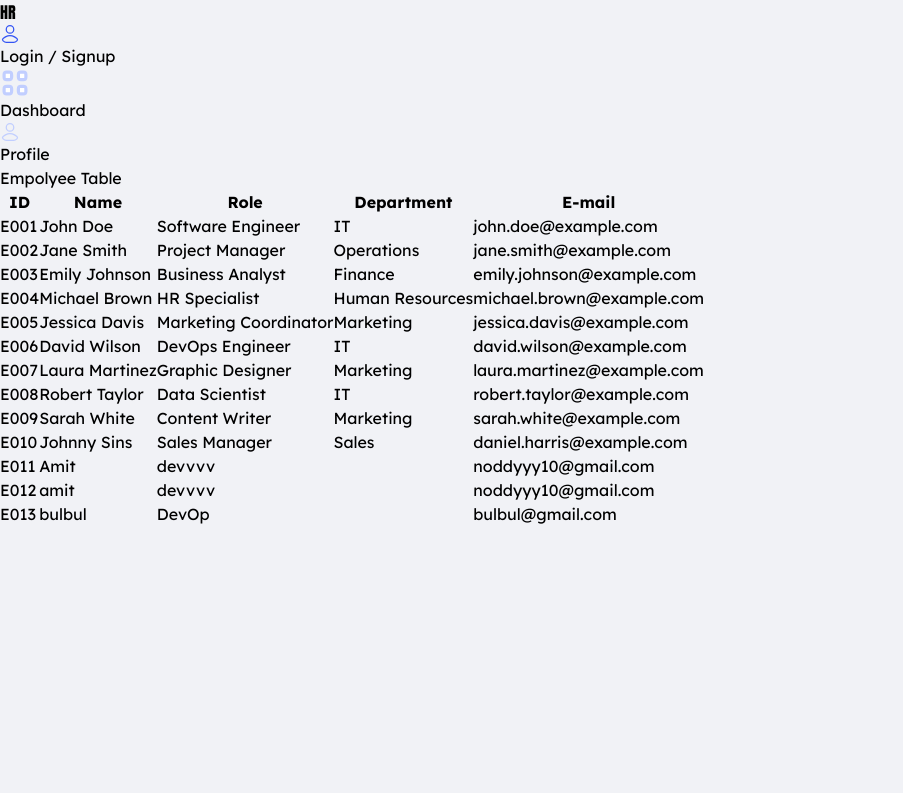
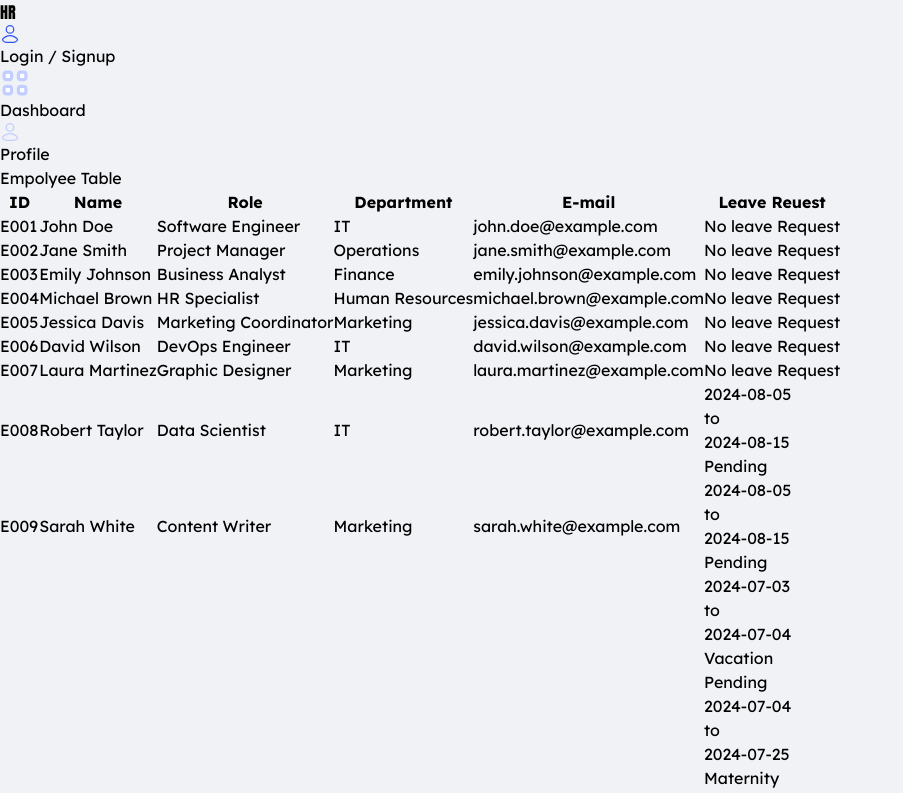
Before and after one commit to Niraaj10/HR-Portal, a React (Vite) app: page /EmpDash in a window 1280 px wide. Shown: the top 793 px of the page, without its empty margins (0-903 px from the left). Built offline with nearby package versions, Linux system fonts and the light colour scheme.

Commit message:
HR Request

```diff
--- a/src/components/EmpDash.jsx
+++ b/src/components/EmpDash.jsx
@@ -31,18 +31,50 @@ const EmpDash = () => {
                 <th className="p-5">Role</th>
                 <th className="p-5">Department</th>
                 <th className="p-5">E-mail</th>
+                <th className="p-5">Leave Reuest</th>
               </tr>
             </thead>
 
             <tbody>
               {
                 employees.map(employee => (
-              <tr key={employee.emp_id} className='border-b'>
+                  <tr key={employee.emp_id} className='border-b h-[100px]'>
                     <td className="p-4">{employee.emp_id}</td>
                     <td className="p-4">{employee.name}</td>
                     <td className="p-4">{employee.role}</td>
                     <td className="p-4">{employee.department}</td>
                     <td className="p-4">{employee.email}</td>
+                    <td className=" flex flex-col items-center justify-center">{
+                      employee.leaveRequests && employee.leaveRequests.length > 0 ? (
+                        // <div className='w-[350px] px-8 h-[500px] overflow-y-auto overflow-x-hidden scrollbar-hide'>
+                        <div className="div overflow-x-hidden overflow-y-scroll px-4 scrollbar-hide flex flex-col justify-center h-[100px] ">
+
+                          {
+                            employee.leaveRequests.map(req => (
+                              req.status === 'Pending' ? (<div className="ReqCard border flex flex-col w-full m-4 p-4 py-3 rounded-xl border-blue-500 ">
+                                <div className="date flex justify-between">
+                                  <div className="strDate">{req.startDate}</div>to
+                                  <div className="endDate">{req.endDate}</div>
+                                </div>
+                                <div className="Status flex justify-between">
+                                  <div className="Reason">{req.lType}</div>
+                                  <div className="stat">{req.status === 'Pending' ? (req.status) : (" ")}</div>
+                                </div>
+                              </div>) : ('')
+
+                            ))
+                          }
+                        </div>
+                        // </div>
+
+                      ) : (
+                        <div className="div h-[95px] flex flex-col justify-center">
+                          No leave Request
+                        </div>
+                        // <td className="p-4 flex flex-col justify-center h-[95px]"> No leave Request</td>
+                      )
+                    }</td>
+
                   </tr>
                 ))
               }
--- a/src/components/LeaveReq.jsx
+++ b/src/components/LeaveReq.jsx
@@ -9,11 +9,24 @@ const LeaveReq = ({ user, userID, userRole }) => {
   const [reason, setReason] = useState('');
   const [lType, setLType] = useState('Vaction');
 
-  // const [leaveHist, setLeaveHist] = useState([]);
+  const [leaveHist, setLeaveHist] = useState([]);
 
-  console.log(user.leaveRequests);
+  // console.log(user.emp_id);
 
-  const LeaveReqs = user.lleaveRequests;
+
+  // const LeaveReqs = user.leaveRequests;
+  useEffect(() => {
+    const fetchLeaveHist = async () => {
+      try {
+        const response = await axios.get(`http://localhost:5000/leaveRequests/${user.emp_id}`);
+        setLeaveHist(response.data);
+      } catch (error) {
+        console.error('Error fetching leave requests: ', error);
+      }
+    };
+
+    fetchLeaveHist();
+  }, [user.emp_id]);
 
 
 
@@ -35,7 +48,7 @@ const LeaveReq = ({ user, userID, userRole }) => {
 
       if (response.data.success) {
         //Leave History update
-        setLeaveHist(prevHist => [...prevHist, response.data.LeaveReq]);
+        // setLeaveHist(prevHist => [...prevHist, response.data.LeaveReq]);
 
         setStartDate('');
         setEndDate('');
@@ -58,7 +71,7 @@ const LeaveReq = ({ user, userID, userRole }) => {
       <div className='LeavePage bg-white p-7 mt-5 mr-10 rounded-xl h-[70vh] flex gap-5'>
 
 
-        <div className="ReqCont flex flex-col items-center w-[70%]">
+        <div className="ReqCont flex flex-col items-center w-[70%] pr-0">
           <div className='text-xl mb-5 underline'>
             Leave Request
           </div>
@@ -135,8 +148,11 @@ const LeaveReq = ({ user, userID, userRole }) => {
 
         </div>
 
-        <div className="ReqCont">
+        <div className="ReqCont border-l-2 flex flex-col justify-center items-center">
+
+          <div className='text-xl'>
           Leave History
+          </div>
 
           {/* <table>
             <thead>
@@ -162,20 +178,23 @@ const LeaveReq = ({ user, userID, userRole }) => {
           </table> */}
 
 
+          <div className='w-[350px] px-8 h-[500px] overflow-y-auto overflow-x-hidden scrollbar-hide'>
+
           {
-            user.leaveRequests.map(req => (
+            leaveHist.map(req => (
               <div className="ReqCard border flex flex-col w-full m-4 p-4 rounded-xl border-blue-500 ">
                 <div className="date flex justify-between">
                   <div className="strDate">{req.startDate}</div>to
                   <div className="endDate">{req.endDate}</div>
                 </div>
                 <div className="Status flex justify-between">
-                  <div className="Reason">{req.reason}</div>
+                  <div className="Reason">{req.lType}</div>
                   <div className="stat">{req.status}</div>
                 </div>
               </div>
             ))
           }
+          </div>
 
         </div>
 
--- a/src/data/EmpData.json
+++ b/src/data/EmpData.json
@@ -124,20 +124,6 @@
     "address": "123 Poplar Street, Springfield, IL",
     "leaveRequests": [
       {
-        "id": "1625567845678",
-        "reason": "Vacation",
-        "startDate": "2024-07-01",
-        "endDate": "2024-07-10",
-        "status": "Approved"
-      },
-      {
-        "id": "1625567845679",
-        "reason": "Medical",
-        "startDate": "2024-08-05",
-        "endDate": "2024-08-15",
-        "status": "Pending"
-      },
-      {
         "id": "ca9d171c-884e-495b-ab06-099b86dcc2fc",
         "reason": "",
         "startDate": "2024-07-03",
@@ -146,19 +132,35 @@
         "status": "Pending"
       },
       {
-        "id": "0c3af1a4-8e0a-4b8e-8fc6-3964c4472b55",
+        "id": "a861c437-53c5-49b0-99ab-8c02e28fe2e7",
         "reason": "",
-        "startDate": "2024-07-05",
-        "endDate": "2024-07-08",
-        "lType": "Casual",
+        "startDate": "2024-07-04",
+        "endDate": "2024-07-25",
+        "lType": "Maternity",
         "status": "Pending"
       },
       {
-        "id": "07f42b9c-92fe-453a-85d9-73456a268f67",
+        "id": "1e633834-8828-4121-8ad4-29b517e20d1c",
         "reason": "",
-        "startDate": "2024-07-03",
-        "endDate": "2024-07-05",
-        "lType": "Other",
+        "startDate": "2024-07-05",
+        "endDate": "2024-07-10",
+        "lType": "Medical",
+        "status": "Pending"
+      },
+      {
+        "id": "29a60661-884d-4f68-a1e5-be0f60cf0b9a",
+        "reason": "",
+        "startDate": "2024-07-12",
+        "endDate": "2024-07-26",
+        "lType": "Medical",
+        "status": "Pending"
+      },
+      {
+        "id": "458beb55-d831-4b66-ac0c-f448554a1149",
+        "reason": "",
+        "startDate": "2024-07-25",
+        "endDate": "2024-07-19",
+        "lType": "Maternity",
         "status": "Pending"
       }
     ]
--- a/src/index.css
+++ b/src/index.css
@@ -37,3 +37,7 @@ body {
     color: #007BFF;
     border-bottom: 2px solid #007BFF;
 }
+
+.scrollbar-hide::-webkit-scrollbar {
+    display: none;
+}
```
Also changed, not shown: 1 other file (tests, documents, lock files or other folders). Lines whose indentation alone changed are shown as unchanged.
